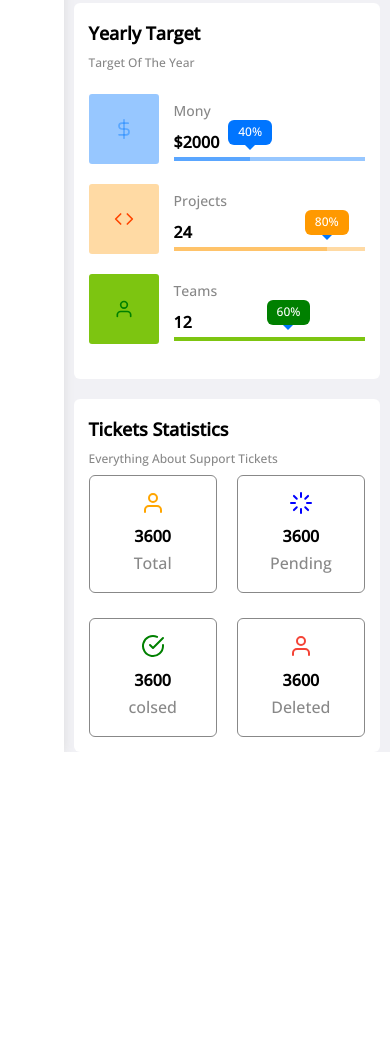
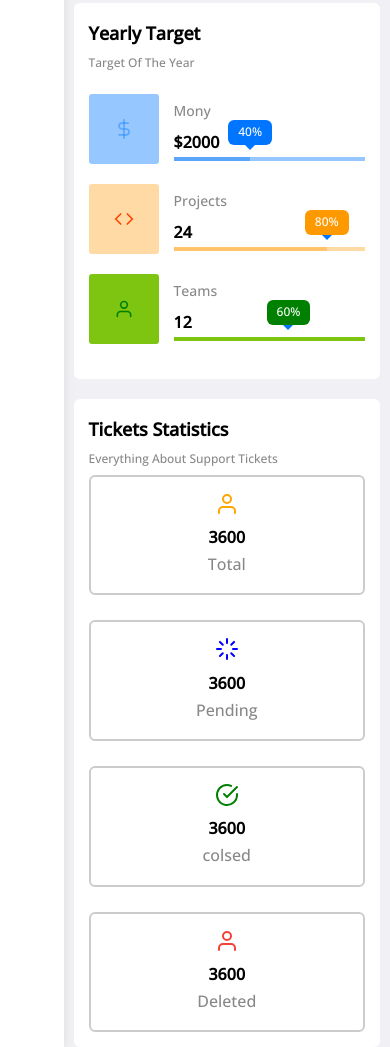
Before and after one commit to Mostafaproo/Dashboard, a website: page index.html in a window 390 px wide. Shown: the part 957-2004 px from the top of the page. Before the commit the page ends 1709 px from the top, so only its background shows below. Drawn offline with nearby package versions, Linux system fonts and the light colour scheme.

Commit message:
make tickets boxes full width in mobile screen

```diff
--- a/sass/pages/_home.scss
+++ b/sass/pages/_home.scss
@@ -126,7 +126,10 @@
 // Start tickets satastics
 .tickets{
   &__box{
-    border: .1rem solid $gray-color;
+    border: .2rem solid #ccc;
     width: calc(50% - 1rem);
+    @media(max-width: 768px){
+      width: 100%;
+    }
   }
 }
```
Also changed, not shown: public/css/main.css.
